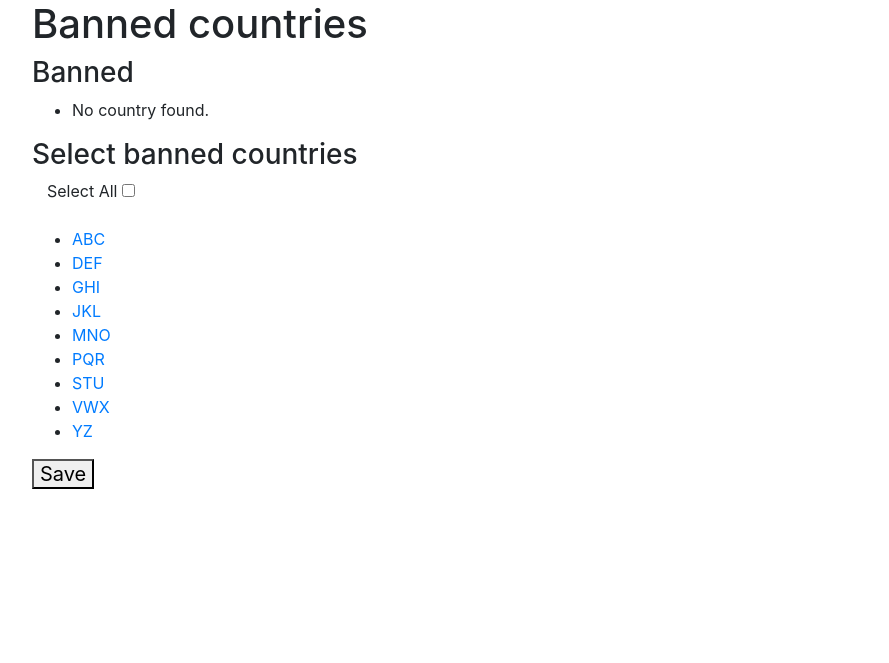
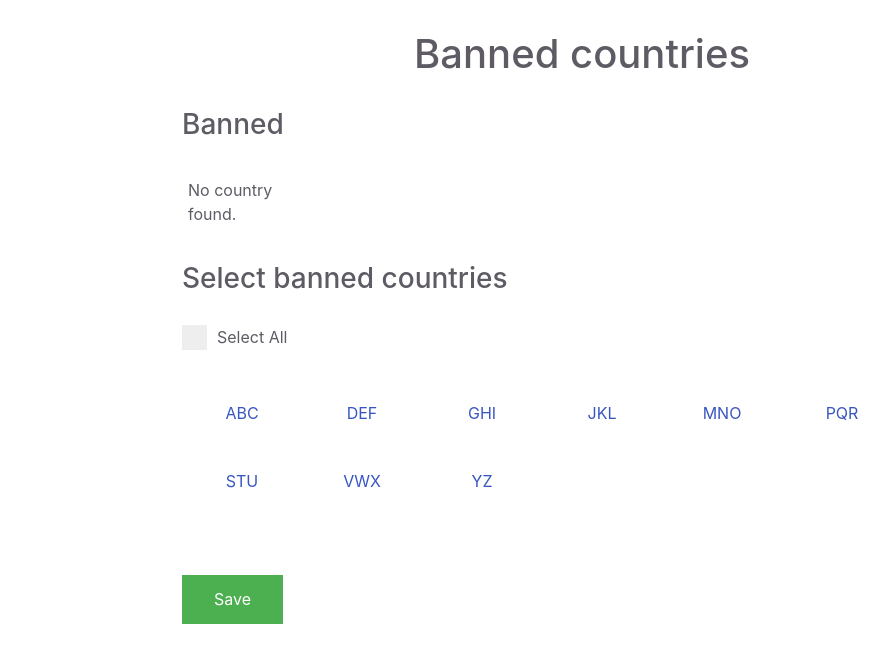
Before and after one commit to nitinbarai777/countries-banned-demo, a Django app: template countrybanned/core/templates/banned-countries.html in a window 1280 px wide. Shown: the top 663 px of the page, without its empty margins (68-957 px from the left). Run offline with Django 3.2, Linux system fonts and the light colour scheme; the template is opened without the code that fills it, so the values that code supplies are empty; some libraries are stand-ins or nearby versions.

Commit message:
assets load

```diff
--- /dev/null
+++ b/countrybanned/core/static/assets/css/style.css
@@ -0,0 +1,134 @@
+[v-cloak] {
+    display: block;
+}
+
+* {
+    margin: 0;
+    padding: 0;
+}
+
+body {
+    color: #5e5b64;
+    margin-top: 30px;
+    padding: 0 200px;
+}
+
+a, a:visited {
+    outline: none;
+    color: #3856c1 !important;
+}
+
+a:hover {
+    text-decoration: none;
+}
+
+ul {
+    padding: 0;
+    overflow: hidden;
+    background-color: #fff;
+    list-style: none;
+    margin: 0 auto;
+    text-align: left;
+}
+
+li {
+    float: left;
+    padding: 6px;
+    overflow: hidden;
+    width: 15%;
+}
+
+li a {
+    display: block;
+    text-align: center;
+    padding: 16px;
+    text-decoration: none;
+}
+
+.filterCountriesList {
+    width: 50%;
+}
+
+ul, h1, h5, h3, p {
+    margin-bottom: 30px;
+}
+
+.button {
+    background-color: #4CAF50; /* Green */
+    border: none;
+    color: white;
+    padding: 15px 32px;
+    text-align: center;
+    text-decoration: none;
+    display: inline-block;
+    font-size: 16px;
+}
+
+/* The container */
+.container {
+    display: block;
+    position: relative;
+    padding-left: 35px;
+    margin-bottom: 12px;
+    cursor: pointer;
+    font-size: 16px;
+    -webkit-user-select: none;
+    -moz-user-select: none;
+    -ms-user-select: none;
+    user-select: none;
+}
+
+/* Hide the browser's default checkbox */
+.container input {
+    position: absolute;
+    opacity: 0;
+    cursor: pointer;
+    height: 0;
+    width: 0;
+}
+
+/* Create a custom checkbox */
+.checkmark {
+    position: absolute;
+    top: 0;
+    left: 0;
+    height: 25px;
+    width: 25px;
+    background-color: #eee;
+}
+
+/* On mouse-over, add a grey background color */
+.container:hover input ~ .checkmark {
+    background-color: #ccc;
+}
+
+/* When the checkbox is checked, add a blue background */
+.container input:checked ~ .checkmark {
+    background-color: #2196F3;
+}
+
+/* Create the checkmark/indicator (hidden when not checked) */
+.checkmark:after {
+    content: "";
+    position: absolute;
+    display: none;
+}
+
+/* Show the checkmark when checked */
+.container input:checked ~ .checkmark:after {
+    display: block;
+}
+
+/* Style the checkmark/indicator */
+.container .checkmark:after {
+    left: 9px;
+    top: 5px;
+    width: 5px;
+    height: 10px;
+    border: solid white;
+    border-width: 0 3px 3px 0;
+    -webkit-transform: rotate(45deg);
+    -ms-transform: rotate(45deg);
+    transform: rotate(45deg);
+}
+.center {text-align: center;}
--- a/countrybanned/core/templates/base.html
+++ b/countrybanned/core/templates/base.html
@@ -6,7 +6,7 @@
         <title>Banned Countries</title>
         <!-- App css -->
         <link href="https://maxcdn.bootstrapcdn.com/bootstrap/4.0.0/css/bootstrap.min.css" rel="stylesheet" type="text/css">
-        <link href="{% static 'css/style.css' %}" rel="stylesheet" type="text/css" />
+        <link href="{% static 'assets/css/style.css' %}" rel="stylesheet" type="text/css" />
     </head>
 
     <body>
```
Also changed, not shown: countrybanned/core/static/assets/js/app.js (added, +79 -0 lines), countrybanned/core/templates/banned-countries.html (+0 -27 lines), 1 other file.
